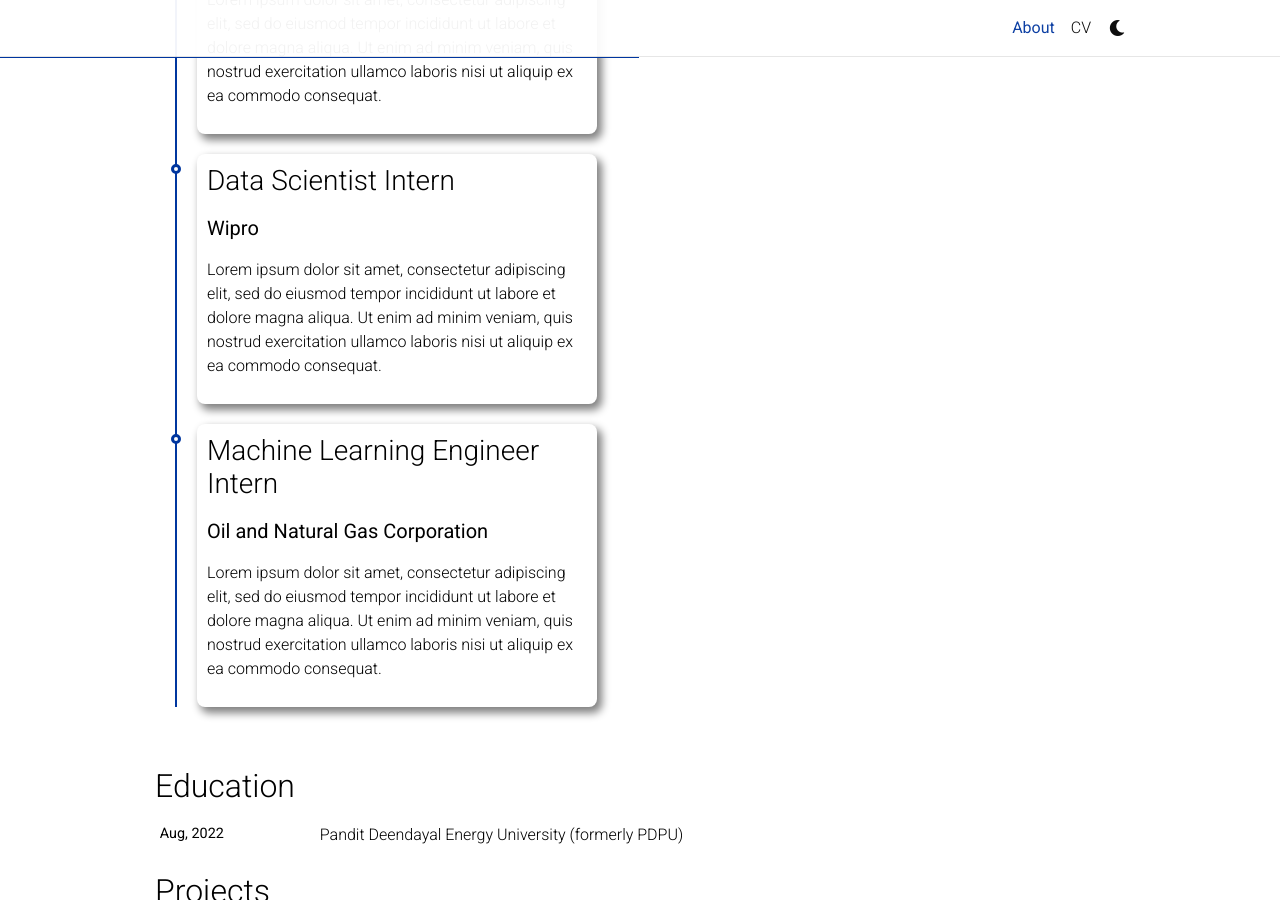
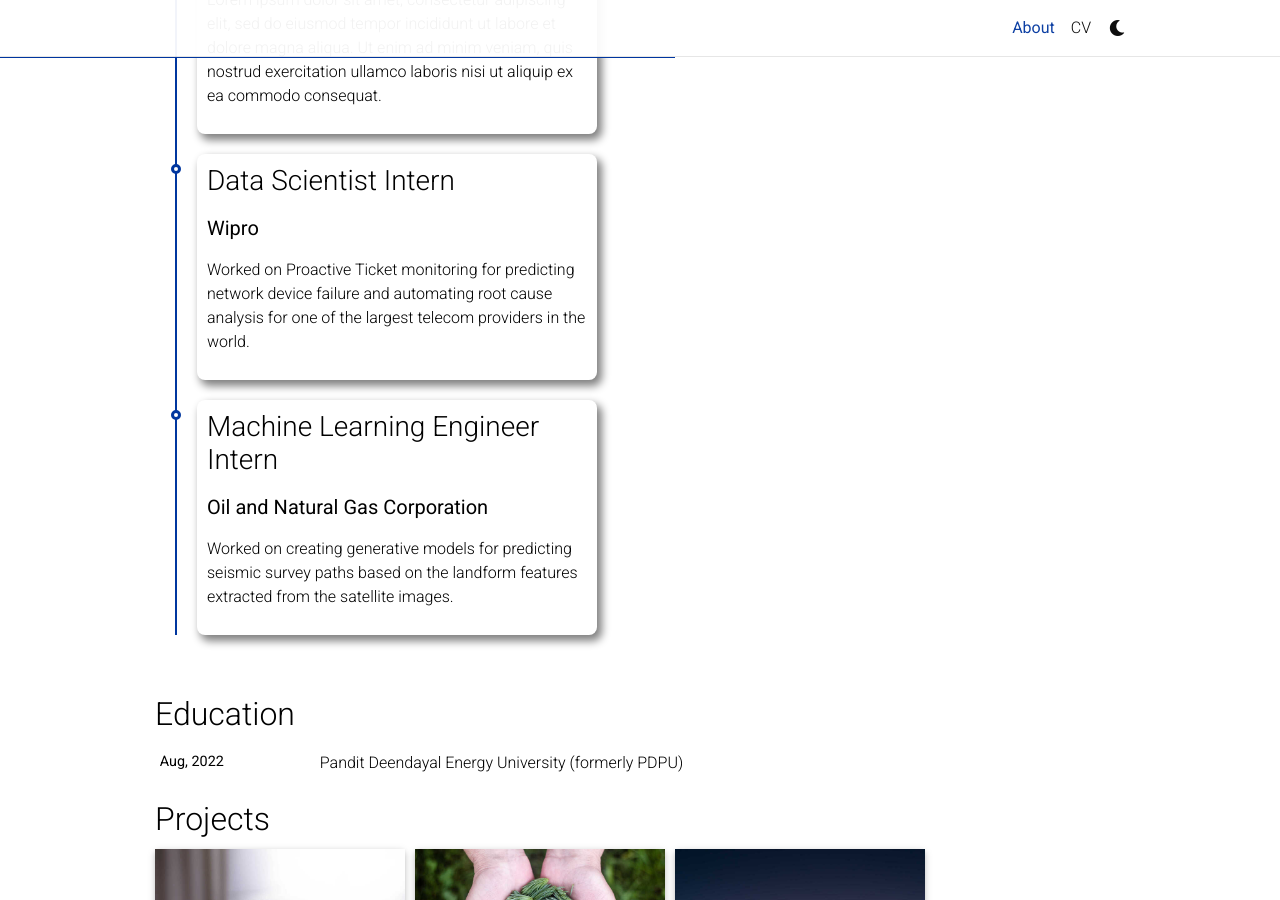
Before and after one commit to varunhc/varunhc.github.io, a Jekyll site: the page built from _pages/about.md, in a window 1280 px wide and 900 px high, scrolled down 683 px. Built offline with Jekyll 4.4.1, drawn with Linux system fonts in a browser that asks for light colours; full-size pictures stand in for the smaller copies a plugin makes; comment, search, counter and statistics services are not loaded; a style sheet for code colours, icons or effects is not loaded.

Commit message:
updated work info

```diff
--- a/_pages/about.md
+++ b/_pages/about.md
@@ -47,14 +47,14 @@
       <div class="info">
         <h3 class="title">Data Scientist Intern</h3>
         <h5 class="title"><b>Wipro</b></h5>
-        <p>Lorem ipsum dolor sit amet, consectetur adipiscing elit, sed do eiusmod tempor incididunt ut labore et dolore magna aliqua. Ut enim ad minim veniam, quis nostrud exercitation ullamco laboris nisi ut aliquip ex ea commodo consequat. </p>
+        <p>Worked on Proactive Ticket monitoring for predicting network device failure and automating root cause analysis for one of the largest telecom providers in the world.</p>
       </div>
     </div>
     <div class="title-cards">
       <div class="info">
         <h3 class="title">Machine Learning Engineer Intern</h3>
         <h5 class="title"><b>Oil and Natural Gas Corporation</b></h5>
-        <p>Lorem ipsum dolor sit amet, consectetur adipiscing elit, sed do eiusmod tempor incididunt ut labore et dolore magna aliqua. Ut enim ad minim veniam, quis nostrud exercitation ullamco laboris nisi ut aliquip ex ea commodo consequat. </p>
+        <p>Worked on creating generative models for predicting seismic survey paths based on the landform features extracted from the satellite images.</p>
       </div>
     </div>
     <!-- <div class="card">
```
